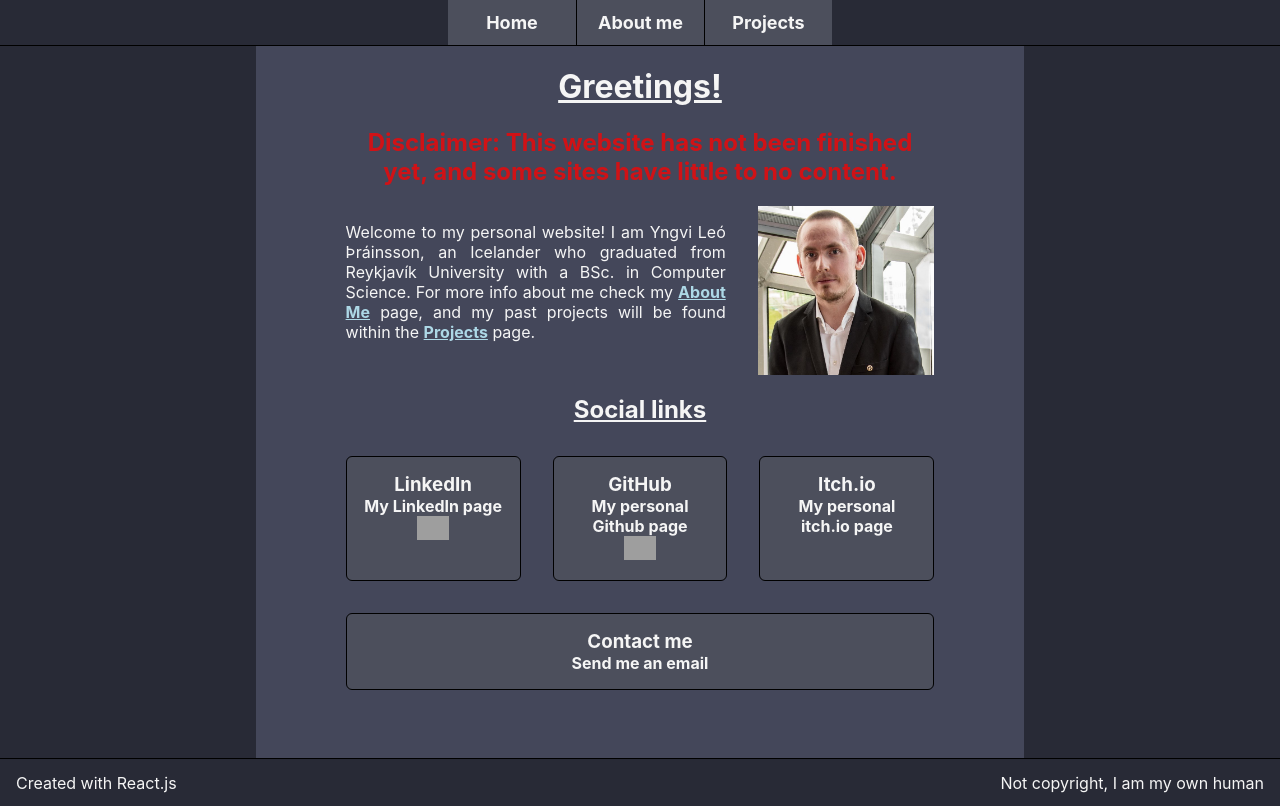
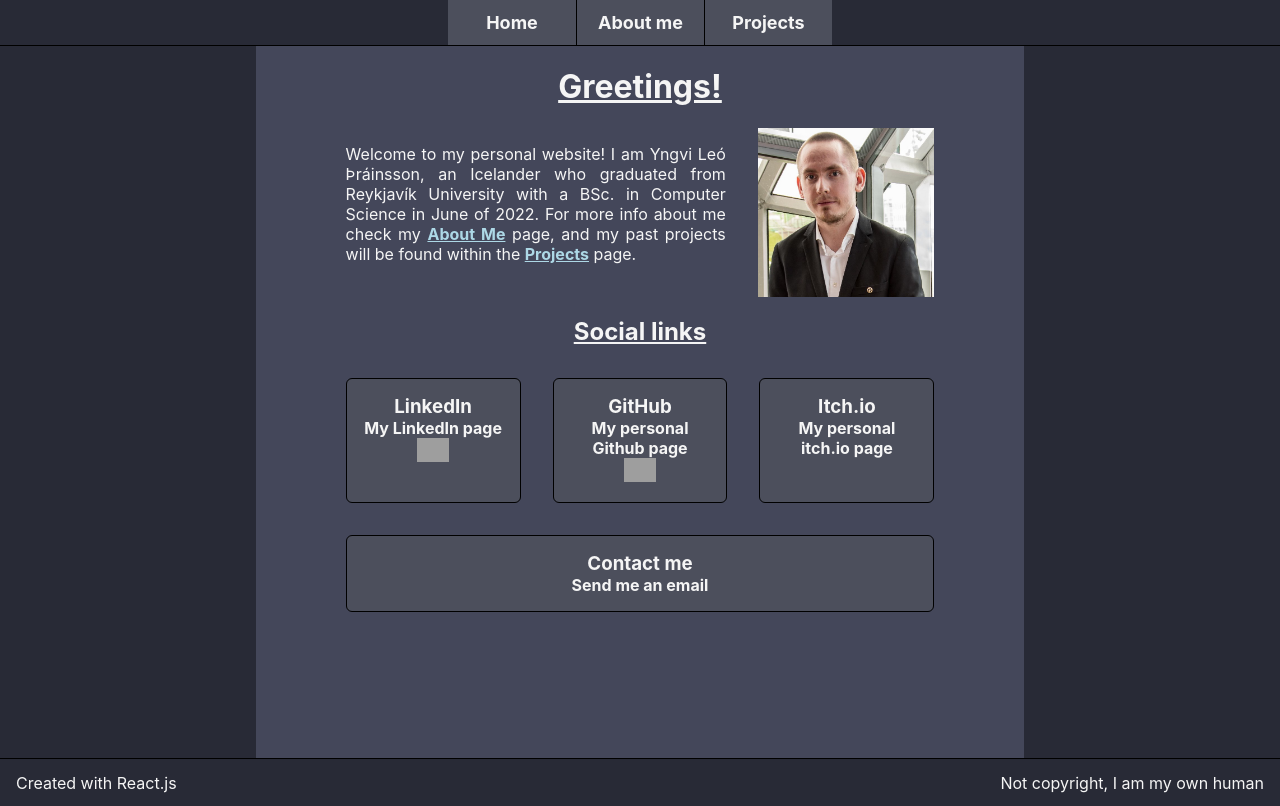
Before and after one commit to DonNinja/ylth, a React (Create React App) app: page / in a window 1280 px wide. Built offline with nearby package versions, Linux system fonts and the light colour scheme; grey boxes are pictures that could not be loaded.

Commit message:
Small updates

```diff
--- a/src/App.tsx
+++ b/src/App.tsx
@@ -4,11 +4,9 @@ import Landing from './components/landing';
 import Header from './components/header';
 import Projects from './components/projects';
 import About from './components/about';
-// import Links from './components/links';
-import { home, about, projects } from "./data/routes";
-// , links, work
+import Mines from './components/mines';
+import { home, about, projects, mines } from "./data/routes";
 import Footer from "./components/footer";
-// import Work from "./components/work";
 
 function App() {
     return (
@@ -20,8 +18,7 @@ function App() {
                         <Route path={home} element={<Landing />} />
                         <Route path={projects} element={<Projects />} />
                         <Route path={about} element={<About />} />
-                        {/* <Route path={links} element={<Links />} />
-                        <Route path={work} element={<Work />} /> */}
+                        <Route path={mines} element={<Mines />} />
                     </Routes>
                 </div>
             </Router>
--- a/src/components/about.tsx
+++ b/src/components/about.tsx
@@ -3,17 +3,18 @@ import "../styles/about.css"
 import HR_Diploma from "../images/Diplomas/HR_Diploma.jpg";
 import TSchool_Diploma from "../images/Diplomas/TSchool_Diploma.jpg";
 
-function Study(title: string, description: string, image: string, imageDescription: string, average: number) {
+function Study(title: string, description: string, image: string, imageDescription: string, average: number, link?: string) {
     return (
         <div className="studyObject">
-            <h3 className="studyTitle"><a href="https://en.tskoli.is/" target="_blank" rel="noreferrer">{title}</a></h3>
+            <h3 className="studyTitle">
+                <a href={link} target="_blank" rel="noreferrer">{title}</a>
+            </h3>
             <div className="aboutSchool">
                 <div dangerouslySetInnerHTML={{ __html: description }} className="schoolStory" />
                 <img src={image} alt={imageDescription} className="schoolDiploma" />
 
             </div>
             <p className="studyGrade">Average grade: {average}/10</p>
-
         </div>
     );
 }
@@ -31,7 +32,8 @@ const About = () => {
                         `I started studying in Reykjavík University in August of 2019, and quickly found that I may have had a bit more preparation than some of my peers, at least regarding formal education. I quickly discovered however that the studies would move fast and others would be caught up in no time. `,
                         HR_Diploma,
                         "My diploma from Reykjavík University",
-                        7.98
+                        7.98,
+                        "https://en.ru.is"
                     )}
                     {Study(
                         "Tækniskólinn",
@@ -40,7 +42,8 @@ const About = () => {
                         During my studies I was a dilligent student and always turned in my projects on time and almost always with satisfying results (Can't win 'em all, sadly).`,
                         TSchool_Diploma,
                         "My diploma from Tækniskólinn",
-                        8.11
+                        8.11,
+                        "https://en.tskoli.is"
                     )}
                 </div>
             </div>
--- a/src/components/landing.tsx
+++ b/src/components/landing.tsx
@@ -12,10 +12,9 @@ const Landing = () => (
         {Title("Ylth")}
         <div className="pageContainer">
             <h1 className="title">Greetings!</h1>
-            <h2 className="disclaimer"><center>Disclaimer: This website has not been finished yet, and some sites have little to no content.</center></h2>
             <div className="landingContent">
                 <p>
-                    Welcome to my personal website! I am Yngvi Leó Þráinsson, an Icelander who graduated from Reykjavík University with a BSc. in Computer Science. For more info about me check my <Link to={about}>About Me</Link> page, and my past projects will be found within the <Link to={projects}>Projects</Link> page.
+                    Welcome to my personal website! I am Yngvi Leó Þráinsson, an Icelander who graduated from Reykjavík University with a BSc. in Computer Science in June of 2022. For more info about me check my <Link to={about}>About Me</Link> page, and my past projects will be found within the <Link to={projects}>Projects</Link> page.
                 </p>
                 <img src={graduationPic} alt="Me at my graduation from RU" className="graduationPic" />
             </div>
--- /dev/null
+++ b/src/components/mines.tsx
@@ -0,0 +1,9 @@
+
+
+const Mines = () => (
+    <>
+
+    </>
+);
+
+export default Mines;
--- a/src/data/routes.tsx
+++ b/src/data/routes.tsx
@@ -3,3 +3,4 @@ export const about = "/about";
 export const projects = "/projects";
 export const links = "/links";
 export const work = "/work";
+export const mines = "/mines";
```
